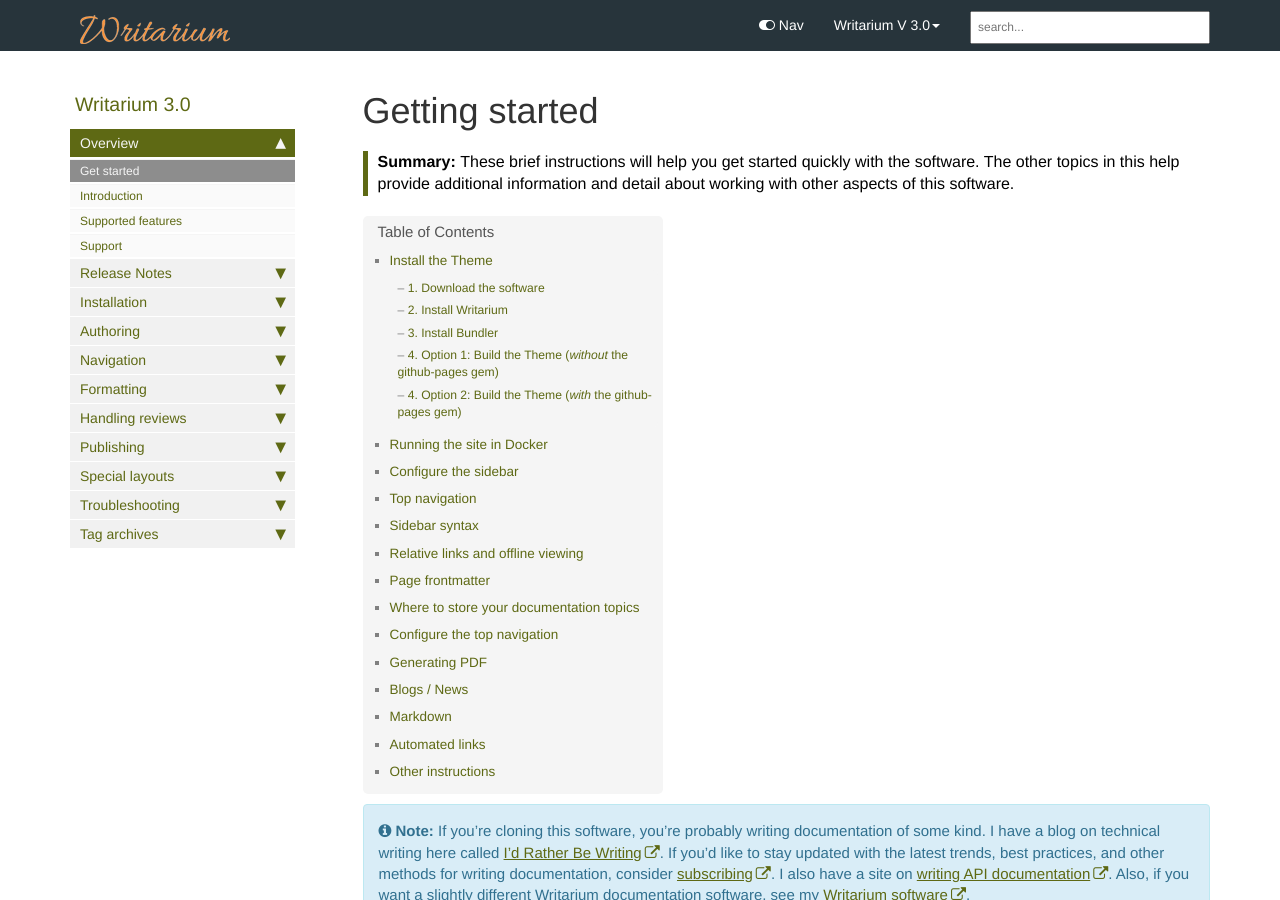
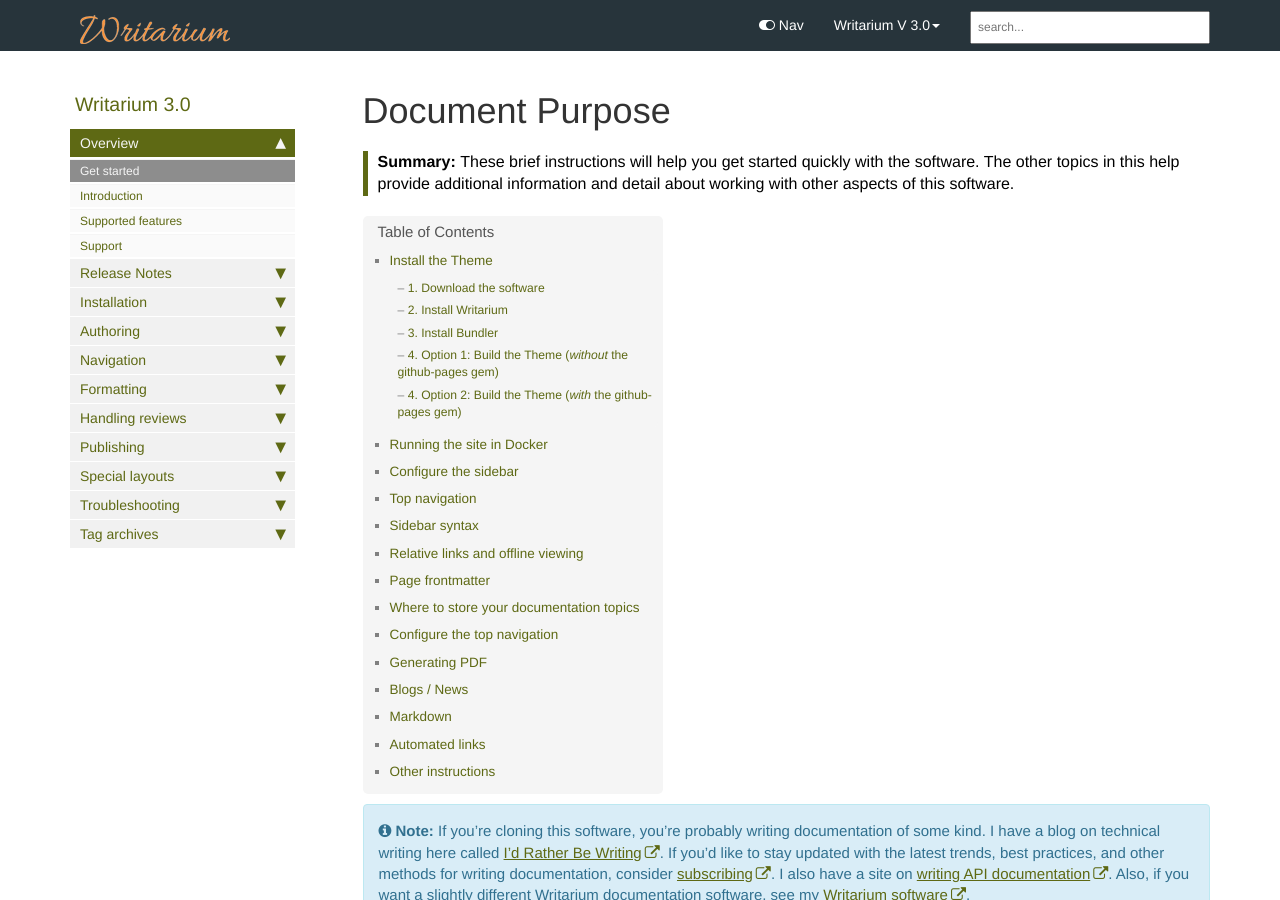
Before and after one commit to erichuang2015/jekyll-kbase, a Jekyll site: the page built from index.md, in a window 1280 px wide and 900 px high. Built offline with Jekyll 4.4.1, drawn with Linux system fonts in a browser that asks for light colours; nearby versions of some CDN libraries; comment, search, counter and statistics services are not loaded.

Commit message:
about page

```diff
--- a/index.md
+++ b/index.md
@@ -1,5 +1,5 @@
 ---
-title: "Getting started"
+title: "Document Purpose"
 keywords: sample homepage
 tags: [getting_started]
 sidebar: mydoc_sidebar
```
